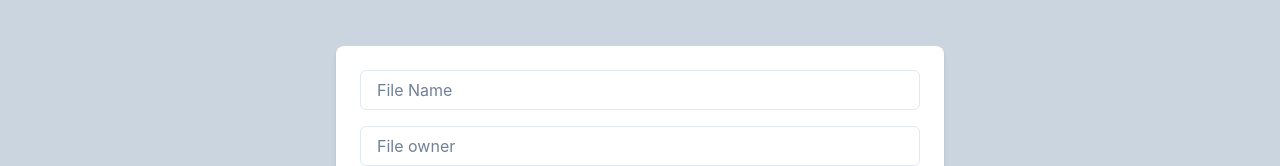
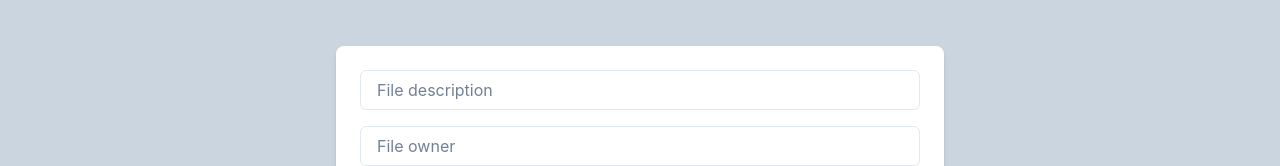
Before and after one commit to PauliusZabinskas/MERN.FYP, a React (Vite) app in the folder frontend/: page /create in a window 1280 px wide. Shown: the part 130-296 px from the top of the page. Built offline with nearby package versions, Linux system fonts and the light colour scheme.

Commit message:
refactor file upload process to include description field, update related components and API calls

```diff
--- a/frontend/src/components/FileCard.jsx
+++ b/frontend/src/components/FileCard.jsx
@@ -114,6 +114,10 @@ const FileCard = ({ file }) => {
                     {"Name: " + file.name}
                 </Heading>
 
+				<Text fontWeight='bold' fontSize='xxl' color={textColor} mb={4}>
+                    {"Description: " + file.description}
+                </Text>
+
                 <Text fontWeight='bold' fontSize='xxl' color={textColor} mb={4}>
                     {"Owner: " + file.owner}
                 </Text>
@@ -146,10 +150,10 @@ const FileCard = ({ file }) => {
                     <ModalBody>
                         <VStack spacing={4}>
                             <Input
-                                placeholder='File Name'
-                                name='name'
-                                value={updatedFile.name}
-                                onChange={(e) => setUpdatedFile({ ...updatedFile, name: e.target.value })}
+                                placeholder='Description'
+                                name='description'
+                                value={updatedFile.description}
+                                onChange={(e) => setUpdatedFile({ ...updatedFile, description: e.target.value })}
                             />
                             <Input
                                 placeholder='File Owner'
--- a/frontend/src/fetchAPI/fetch.file.js
+++ b/frontend/src/fetchAPI/fetch.file.js
@@ -4,12 +4,13 @@ export const usefileAPI = create((set) => ({
     files: [],
     setFile: (files) => set({ files }),
     createFile: async (newFile) => {
-        if (!newFile.name || !newFile.owner || !newFile.file) {
+        if (!newFile.description || !newFile.owner || !newFile.file) {
             return { success: false, message: "Please fill in all fields." };
         }
 
         const formData = new FormData();
         formData.append('name', newFile.name);
+        formData.append('description', newFile.description)
         formData.append('owner', newFile.owner);
         formData.append('file', newFile.file);
 
--- a/frontend/src/pages/CreatePage.jsx
+++ b/frontend/src/pages/CreatePage.jsx
@@ -6,13 +6,13 @@ import { usefileAPI } from "../fetchAPI/fetch.file.js";
 const CreatePage = () => {
   const [newFile, setNewFile] = useState({
     name: "",
+    description:"",
     owner: "",
     file: null
   });
 
   const [selectedFile, setSelectedFile] = useState(null);
   const toast = useToast();
-  const { createFile } = usefileAPI();
 
   const onDrop = (acceptedFiles) => {
     const file = acceptedFiles[0];
@@ -42,6 +42,7 @@ const CreatePage = () => {
 
     const formData = new FormData();
     formData.append("name", newFile.name);
+    formData.append("description", newFile.description);
     formData.append("owner", newFile.owner);
     formData.append("file", selectedFile);
 
@@ -54,7 +55,7 @@ const CreatePage = () => {
       if (!data.success) {
         throw new Error(data.message);
       }
-      setNewFile({ name: "", owner: "", file: null });
+      setNewFile({ name: "", description:"", owner: "", file: null });
       setSelectedFile(null);
       toast({
         title: "File uploaded successfully",
@@ -81,11 +82,11 @@ const CreatePage = () => {
 
         <Box w={"full"} bg={useColorModeValue("white", "gray.800")} p={6} rounded={"lg"} shadow={"md"}>
           <VStack spacing={4}>
-            <Input
-              placeholder='File Name'
-              name='name'
-              value={newFile.name}
-              onChange={(e) => setNewFile({ ...newFile, name: e.target.value })}
+             <Input
+              placeholder='File description'
+              name='description'
+              value={newFile.description}
+              onChange={(e) => setNewFile({ ...newFile, description: e.target.value })}
             />
             <Input
               placeholder='File owner'
```
Also changed, not shown: 2 other files (tests, documents, lock files or other folders).
